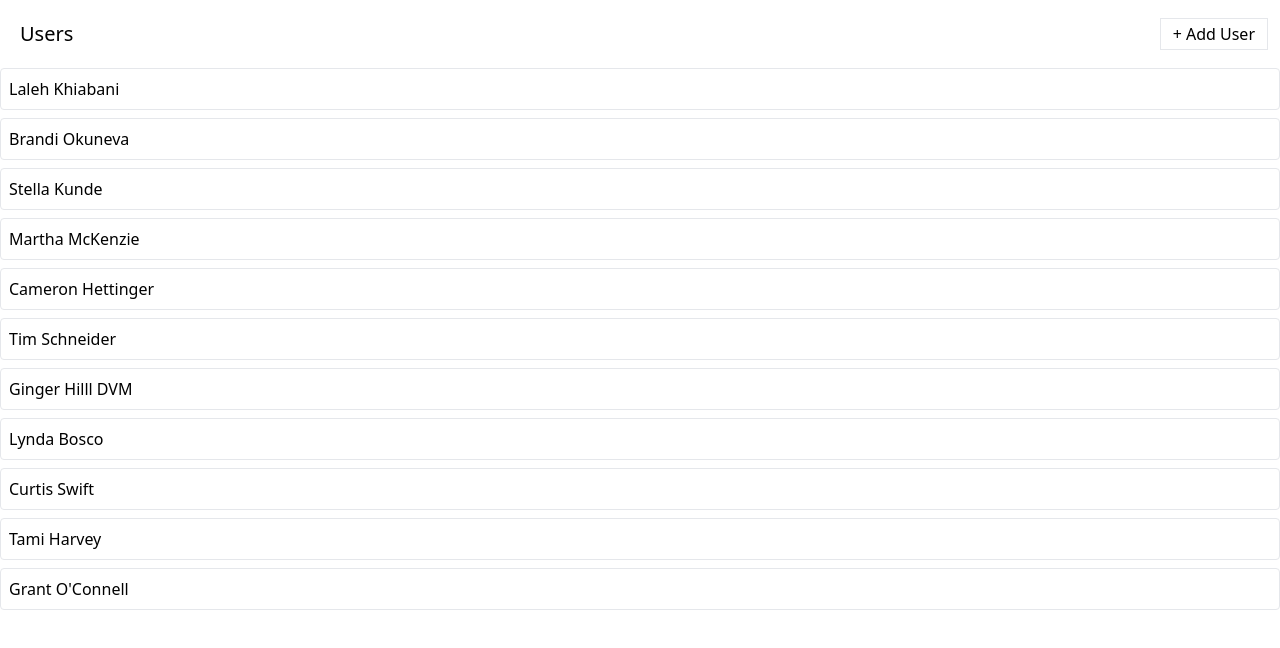
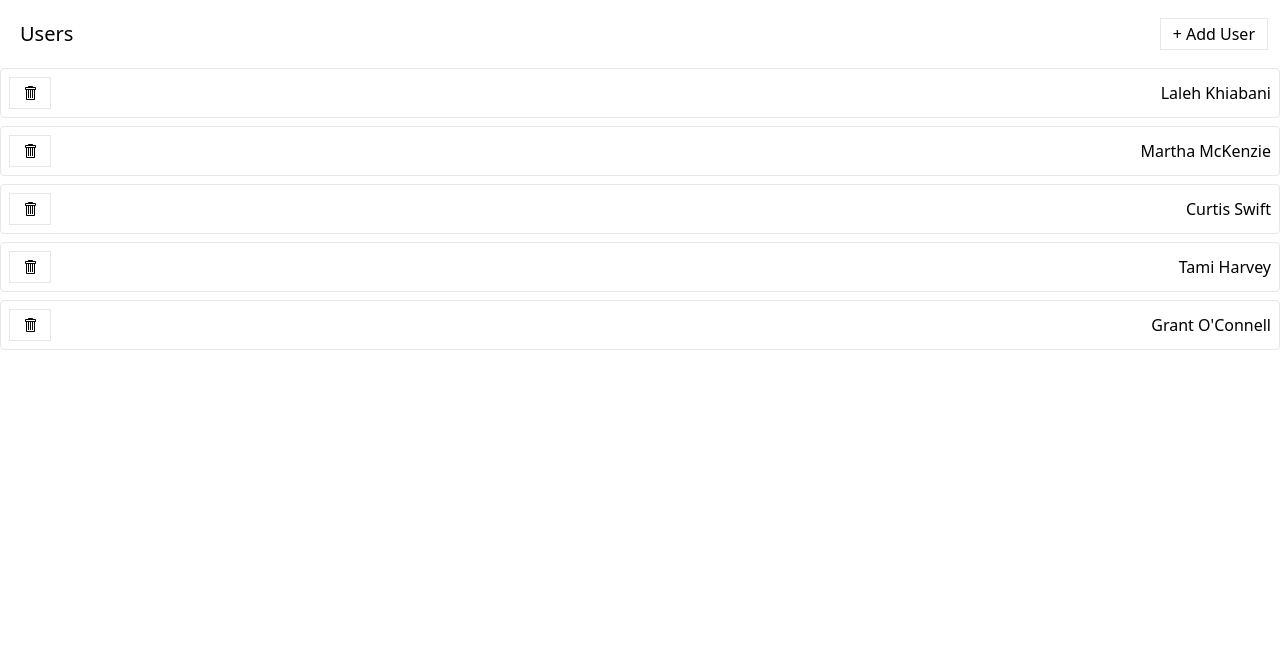
Before and after one commit to Laleh-S/media, a React (Create React App) app: page / in a window 1280 px wide. Shown: the top 648 px of the page. Built offline with nearby package versions, Linux system fonts and the light colour scheme; data requests are answered from the project's data file.

Commit message:
deleting user successfully

```diff
--- a/db.json
+++ b/db.json
@@ -5,32 +5,8 @@
       "name": "Laleh Khiabani"
     },
     {
-      "id": "ddb0",
-      "name": "Brandi Okuneva"
-    },
-    {
-      "id": "9360",
-      "name": "Stella Kunde"
-    },
-    {
       "id": "86ae",
       "name": "Martha McKenzie"
-    },
-    {
-      "id": "562a",
-      "name": "Cameron Hettinger"
-    },
-    {
-      "id": "8128",
-      "name": "Tim Schneider"
-    },
-    {
-      "id": "b7c6",
-      "name": "Ginger Hilll DVM"
-    },
-    {
-      "id": "81bd",
-      "name": "Lynda Bosco"
     },
     {
       "id": "a3c7",
--- a/src/components/UsersListItem.js
+++ b/src/components/UsersListItem.js
@@ -1,9 +1,26 @@
+import { GoTrashcan } from "react-icons/go";
+import Button from "./Button";
+import { removeUser } from "../store";
+import { useThunk } from "../hooks/use-thunk";
 
 function UsersListItem ({ user }) {
+    // Wrapping up removeUser thunk with useThunk hook
+    const [doRemoveUser, isLoadig, error] = useThunk(removeUser)
+
+    const handleClick = () => {
+        doRemoveUser(user); // Passing in the user we want to delete
+    };
 
     return (
         <div className="mb-2 border rounded">
             <div className="flex p-2 justify-between items-center cursor-pointer">
+                {/* To indicate if the button should show the loading spinner, we pass in the "loading" prop. */}
+                {/* Whenever user clicks this button we want to run our removeUser thunk */}
+                <Button loading={isLoadig} onClick={handleClick}>
+                    <GoTrashcan />
+                </Button>
+                {/* If there is an error, print out a div that says: error deleting user */}
+                {error && <div>Error Deleting User...</div>}
                 {user.name}
             </div>
         </div>
--- a/src/store/slices/usersSlice.js
+++ b/src/store/slices/usersSlice.js
@@ -60,7 +60,9 @@
 
         builder.addCase(removeUser.fulfilled, (state, action) => {
             state.isLoading = false;
-            console.log(action)
+            state.data = state.data.filter((user) => {
+                return user.id !== action.payload.id
+            });
         });
 
         builder.addCase(removeUser.rejected, (state, action) => {
--- a/src/store/thunks/removeUser.js
+++ b/src/store/thunks/removeUser.js
@@ -2,10 +2,10 @@
 import axios from "axios";
 
 const removeUser = createAsyncThunk('users/remove', async (user) => { // user is going to be an obj with a name and id
-    const response = await axios.delete(`http://localhost:3005/users/${user.id}`);
+    await axios.delete(`http://localhost:3005/users/${user.id}`);
 
     // Fix !!!
-    return response.data
+    return user;
 });
 
 export { removeUser };
```
